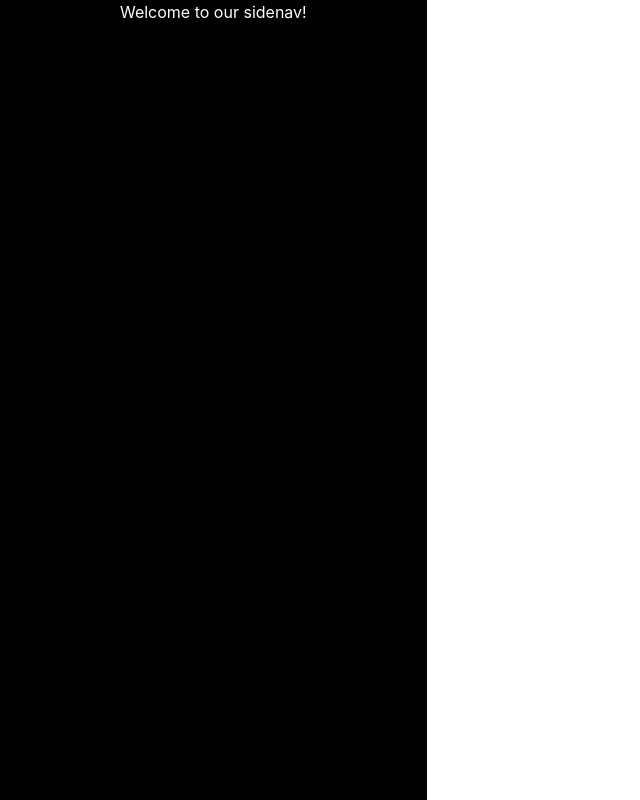
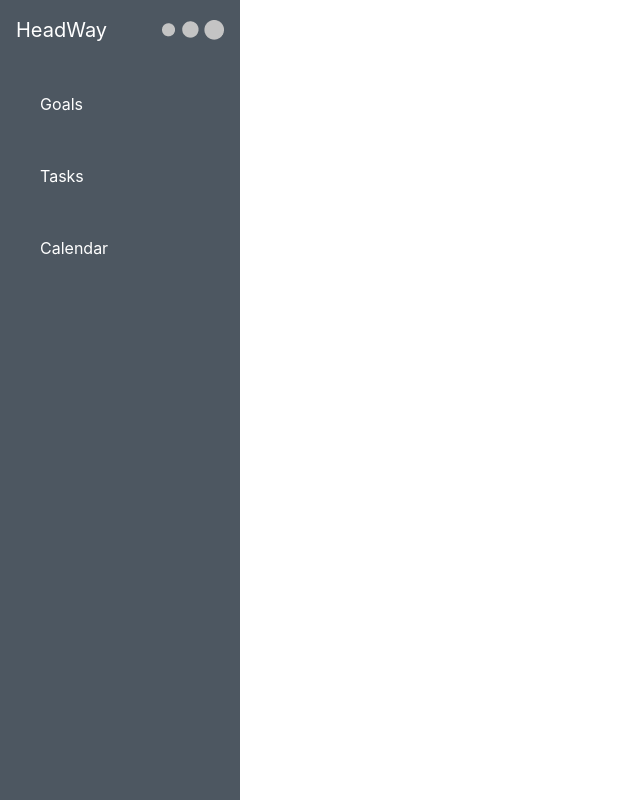
Before and after one commit to moriahclose/headway, a React (Create React App) app in the folder headway/: page / in a window 1280 px wide. Shown: the whole page, without its empty margins (0-640 px from the left). Built offline with nearby package versions, Linux system fonts and the light colour scheme.

Commit message:
add side nav labels

```diff
--- a/headway/src/App.js
+++ b/headway/src/App.js
@@ -1,6 +1,9 @@
 import './App.css';
+import "tailwindcss/tailwind.css"
+
+import TopNav from './components/TopNav';
 import SideNav from './components/SideNav';
-import "tailwindcss/tailwind.css"
+
 
 function App() {
   return (
--- a/headway/src/components/SideNav/index.js
+++ b/headway/src/components/SideNav/index.js
@@ -1,8 +1,19 @@
 import React from 'react';
+
+import Logo from '../../assets/Temp Logo.png';
 
 export default function SideNav() {
 
-  return <div className="bg-black text-white absolute inset-y-0 w-1/3">
-    Welcome to our sidenav!
+  return <div className="bg-way-dark-gray text-white absolute inset-y-0 w-side-nav flex flex-col">
+    <div className="NavHeader flex justify-between items-center p-4">
+      <div className="text-xl">HeadWay</div>
+      <img src={ Logo } className="max-h-full w-auto" />
+    </div>
+
+    <div className="pt-8 pl-10 flex flex-col justify-between items-left text-left w-full h-1/4">
+      <a>Goals</a>
+      <a>Tasks</a>
+      <a>Calendar</a>
+    </div>
   </div>
 }
--- /dev/null
+++ b/headway/src/components/TopNav/index.js
@@ -0,0 +1,14 @@
+import React from 'react';
+
+export default function TopNav() {
+  return (<div className="absolute inset-x-0 top-0 h-top-nav flex w-full space-between bg-gray-400">
+    <div>
+      <div>Goals</div>
+      <div></div>
+    </div>
+    <div className="text-white ">
+      HeadWay
+    </div>
+
+  </div>)
+}
--- a/headway/tailwind.config.js
+++ b/headway/tailwind.config.js
@@ -1,8 +1,28 @@
+const darkGray = '#4D5761';
+const mediumGray = '#757575';
+const lightGray = '#C4C4C4';
+const green = '#8DDB95';
+
 module.exports = {
   purge: [],
   darkMode: false, // or 'media' or 'class'
   theme: {
-    extend: {},
+    extend: {
+      width: {
+        'side-nav': '240px',
+      },
+      height: {
+        'top-nav': '40px',
+      },
+      colors: {
+        way: {
+          'dark-gray': darkGray,
+          'medium-gray': mediumGray,
+          'light-gray': lightGray,
+          'green': green
+        }
+      }
+    },
   },
   variants: {
     extend: {},
```
Also changed, not shown: headway/src/assets/Temp Logo.png (added), headway/src/routes/index.js (added).
